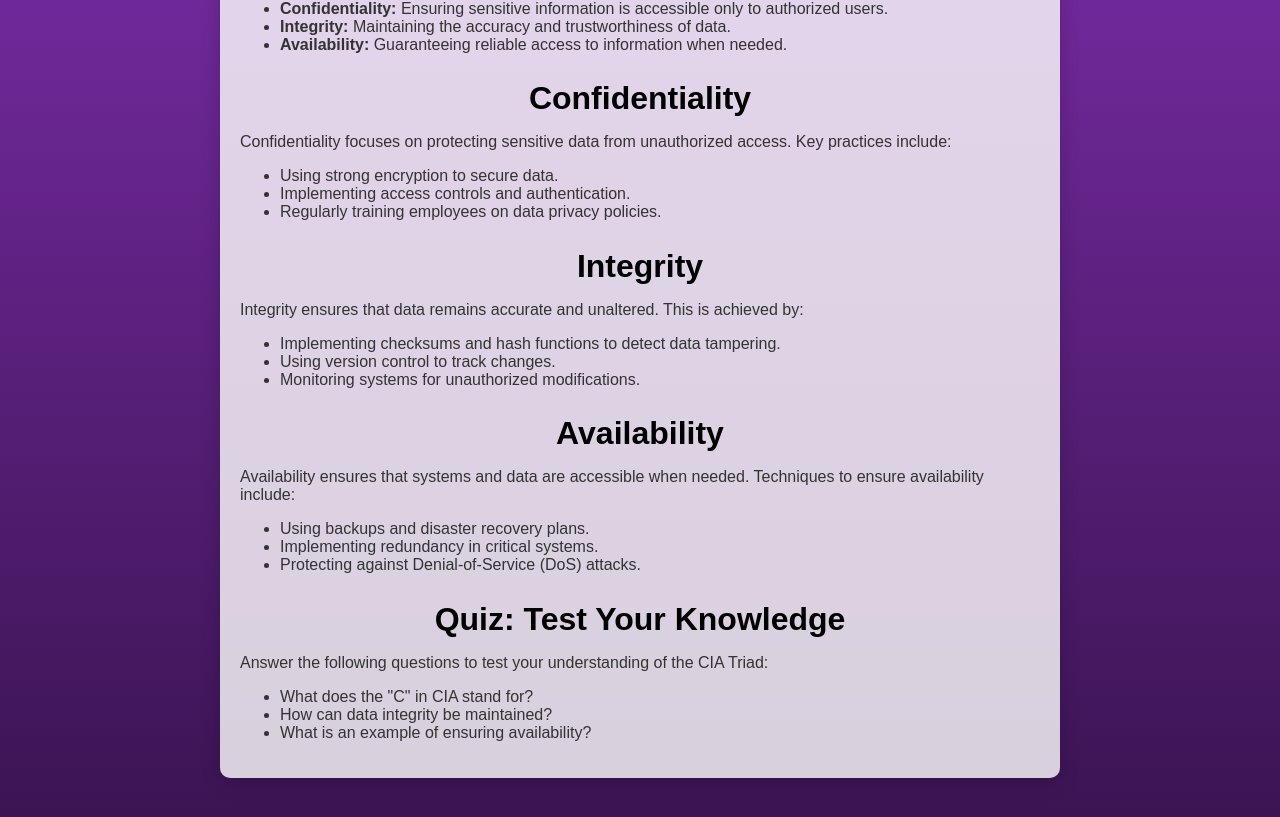
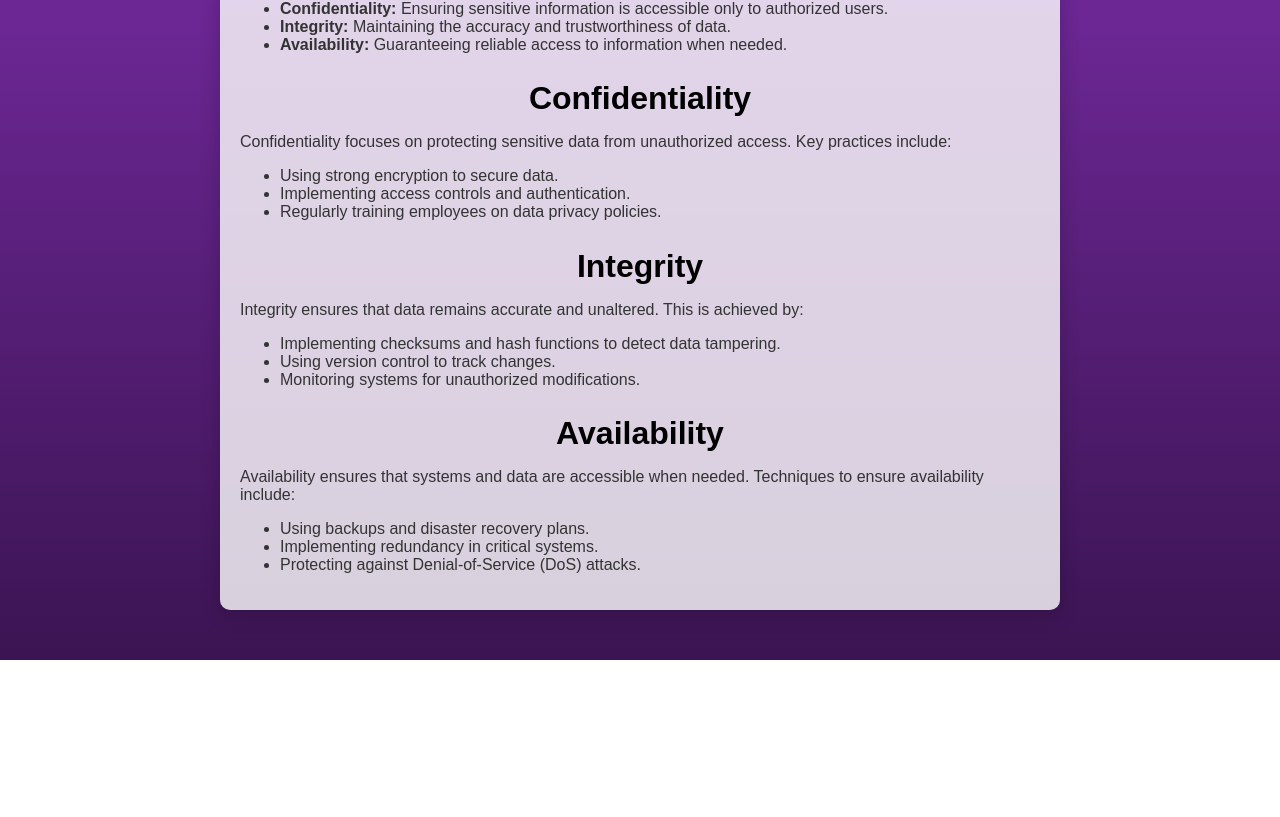
Before and after one commit to J4-CK/-test--Hackers-Path, a Next.js app: page /lessons/CIA-triad-presentation in a window 1280 px wide. Shown: the part 269-1086 px from the top of the page. After the commit the page ends 929 px from the top, so only its background shows below. Built offline with nearby package versions, Linux system fonts and the light colour scheme.

Commit message:
Removed Quiz Portion from End of Lesson

```diff
--- a/pages/lessons/CIA-triad-presentation.js
+++ b/pages/lessons/CIA-triad-presentation.js
@@ -44,13 +44,6 @@ export default function CIATriadLesson() {
           <li>Protecting against Denial-of-Service (DoS) attacks.</li>
         </ul>
 
-        <h2>Quiz: Test Your Knowledge</h2>
-        <p>Answer the following questions to test your understanding of the CIA Triad:</p>
-        <ul>
-          <li>What does the "C" in CIA stand for?</li>
-          <li>How can data integrity be maintained?</li>
-          <li>What is an example of ensuring availability?</li>
-        </ul>
       </div>
     </>
   );
```
